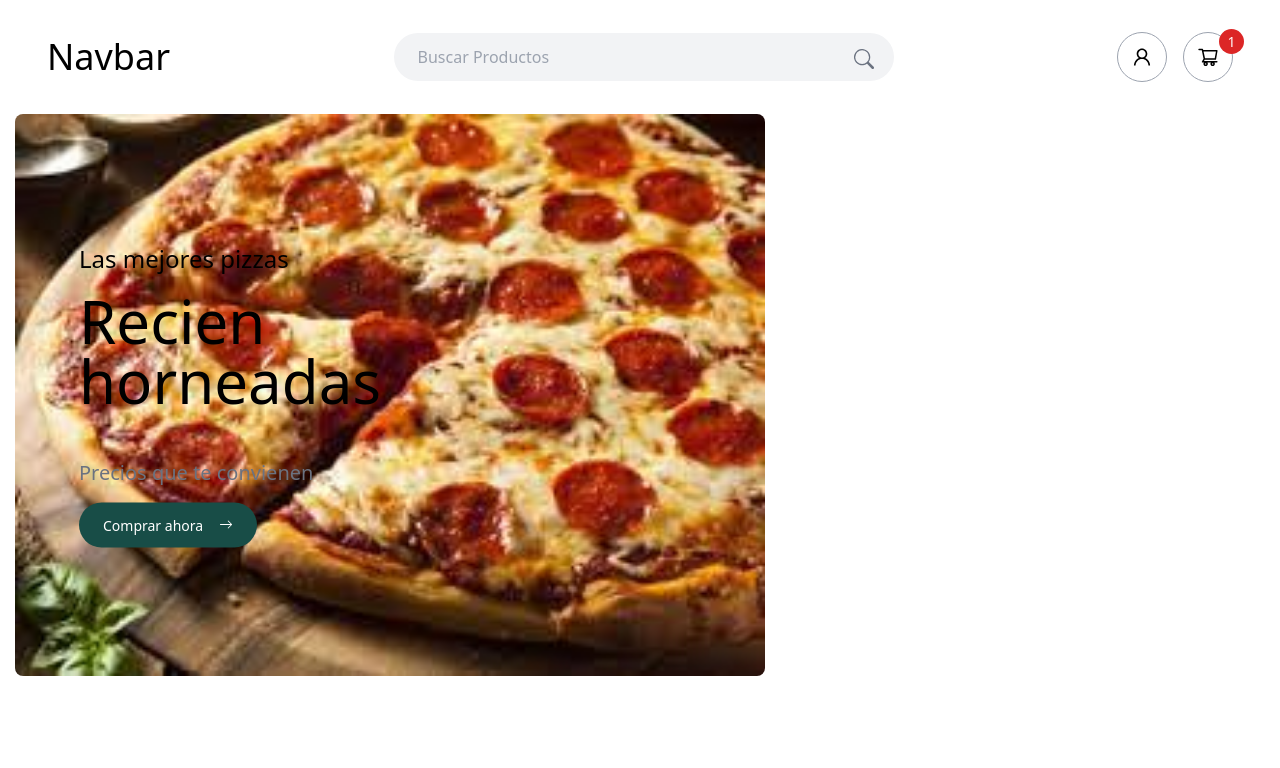
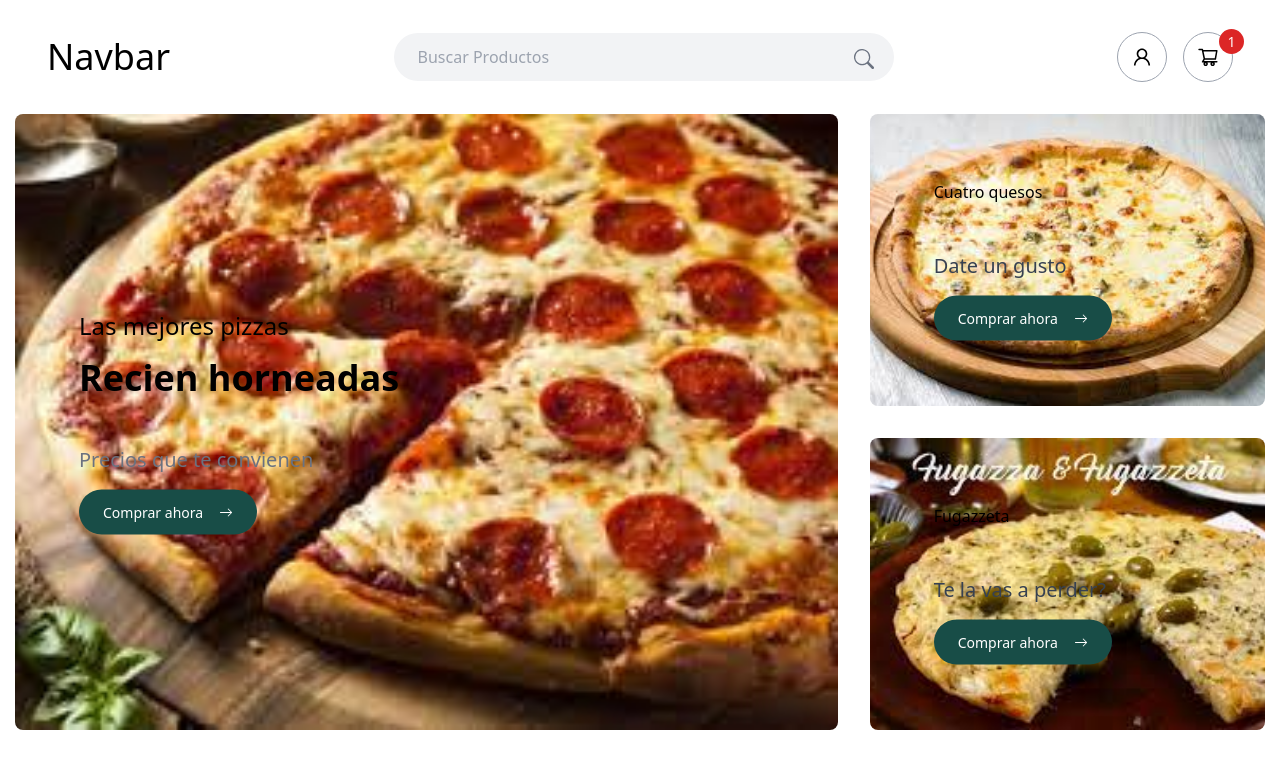
Before and after one commit to carlafaes/ecommerce-pizza, a React (Vite) app in the folder ecommerce/: page / in a window 1280 px wide. Shown: the top 768 px of the page. Built offline with nearby package versions, Linux system fonts and the light colour scheme.

Commit message:
se agrega componente Hero,Category, categoryCard

```diff
--- /dev/null
+++ b/ecommerce/src/components/Category.tsx
@@ -0,0 +1,77 @@
+const dataProducts = [
+    {
+        id:1,
+        name: "Pizza Primavera",
+        count: "10 products",
+        img: "/primavera.jepg"
+    },
+    {
+        id:2,
+        name: "Pizza Vegetariana",
+        count: "10 products",
+        img: "/vegetariana.jpg"
+    },
+    {
+        id:3,
+        name: "Pizza Moderna",
+        count: "10 products",
+        img: "/moderna.jepg"
+    },
+    {
+        id:4,
+        name: "Pizza Anana",
+        count: "10 products",
+        img: "/anana.jpg"
+    },
+    {
+        id:5,
+        name: "Pizza Atun",
+        count: "10 products",
+        img: "/atun.jepg"
+    },
+    {
+        id:6,
+        name: "Pizza Cuatro Quesos",
+        count: "10 products",
+        img: "/cuatroquesos.jepg"
+    },
+    {
+        id:7,
+        name: "Pizza Fugazzeta",
+        count: "10 products",
+        img: "/fugazzeta.jepg"
+    },
+    {
+        id:8,
+        name: "Pizza Napolitana",
+        count: "10 products",
+        img: "/napolitana.jepg"
+    },
+    {
+        id:9,
+        name: "Pizza Peperoni",
+        count: "10 products",
+        img: "/peperoni.jepg"
+    },
+];
+
+import CategoryCard from "./CategoryCard";
+
+const Category = () => {
+  return (
+    <div className="container pt-16">
+        <div className="grid sm:grid-cols-2 md:grid-cols-3 lg:grid-cols-4 gap-4">
+            {dataProducts.map(product =>(
+                <CategoryCard
+                key={product.id}
+                img={product.img}
+                name={product.name}
+                count={product.count}
+                />
+            ))}
+        </div>
+    </div>
+  )
+}
+
+export default Category;
--- /dev/null
+++ b/ecommerce/src/components/CategoryCard.tsx
@@ -0,0 +1,13 @@
+interface propsType{
+    img:string;
+    name:string;
+    count:string;
+}
+
+const CategoryCard = () => {
+  return (
+    <div>CategoryCard</div>
+  )
+}
+
+export default CategoryCard
--- a/ecommerce/src/components/Hero.tsx
+++ b/ecommerce/src/components/Hero.tsx
@@ -3,23 +3,49 @@ import { BsArrowRight } from "react-icons/bs"
 const Hero = () => {
     return (
         <div className='container'>
-            <div className="grid xl:gris-cols-3 xl:grid-rows-2 gap-8">
-                <div className='xl:col-span-2 xl:row-start-1 xl:row-end-[-1] relative'>
-                    <img className='w-3/5 h-full object-cover rounded-lg'
+            <div className="grid xl:grid-cols-3 lg:grid-cols-3 xl:grid-rows-2 lg:grid-rows-2 gap-8">
+                <div className='xl:col-span-2 lg:col-span-2 xl:row-start-1 xl:row-end-[-1] lg:row-start-1 lg:row-end-[-1] relative'>
+                    <img className='w-full h-full object-cover rounded-lg'
                         src='/peperoni.jpeg'
-                        alt='pizza_image' />
+                        alt='pizza_image'
+                    />
 
                     <div className="absolute max-w-[470px] sm:ml-16 ml-8 top-[50%] -translate-y-[50%] sm:space-y-4">
                         <p className="text-2xl hidden sm:block">Las mejores pizzas</p>
-                        <h2 className="text-2xl sm:text-4xl md:text-6xl font-bols">
+                        <h2 className="text-2xl sm:text-4xl md:text-6lg font-bold">
                             Recien horneadas
                         </h2>
                         <p className="text-gray-500 text-xl pt-4 sm:pt-8"> Precios que te convienen
                         </p>
                         <div className="bg-accentDark hover:bg:accent text-white rounded-full w-fit flex items-center gap-4 px-4 py-2 text-[14px] sm:px-6 sm:py-3 cursor-pointer">
-                            Comprar ahora <BsArrowRight/>
+                            Comprar ahora <BsArrowRight />
                         </div>
-
+                    </div>
+                </div>
+                <div className="relative">
+                    <img className="h-full w-full object-cover rounded-lg" src="/cuatroquesos.jpeg"
+                        alt="segunda_pizza_card"
+                    />
+                     <div className="absolute max-w-[470px] sm:ml-16 ml-8 top-[50%] -translate-y-[50%] sm:space-y-4">
+                        <p className="text-1xl hidden sm:block">Cuatro quesos</p>
+                        <p className="text-gray-700 text-xl pt-4 sm:pt-8">Date un gusto
+                        </p>
+                        <div className="bg-accentDark hover:bg:accent text-white rounded-full w-fit flex items-center gap-4 px-4 py-2 text-[14px] sm:px-6 sm:py-3 cursor-pointer">
+                            Comprar ahora <BsArrowRight />
+                        </div>
+                    </div>
+                </div>
+                <div className="relative">
+                    <img className="h-full w-full object-cover rounded-lg" src="/fugazzeta.jpeg"
+                        alt="tercer_pizza_card"
+                        />
+                         <div className="absolute max-w-[470px] sm:ml-16 ml-8 top-[50%] -translate-y-[50%] sm:space-y-4">
+                        <p className="text-1xl hidden sm:block">Fugazzeta</p>
+                        <p className="text-gray-700 text-xl pt-4 sm:pt-8">Te la vas a perder?
+                        </p>
+                        <div className="bg-accentDark hover:bg:accent text-white rounded-full w-fit flex items-center gap-4 px-4 py-2 text-[14px] sm:px-6 sm:py-3 cursor-pointer">
+                            Comprar ahora <BsArrowRight />
+                        </div>
                     </div>
                 </div>
             </div>
```
Also changed, not shown: ecommerce/public/moderna.jpeg (added), ecommerce/public/vegetariana.jpg (added).
